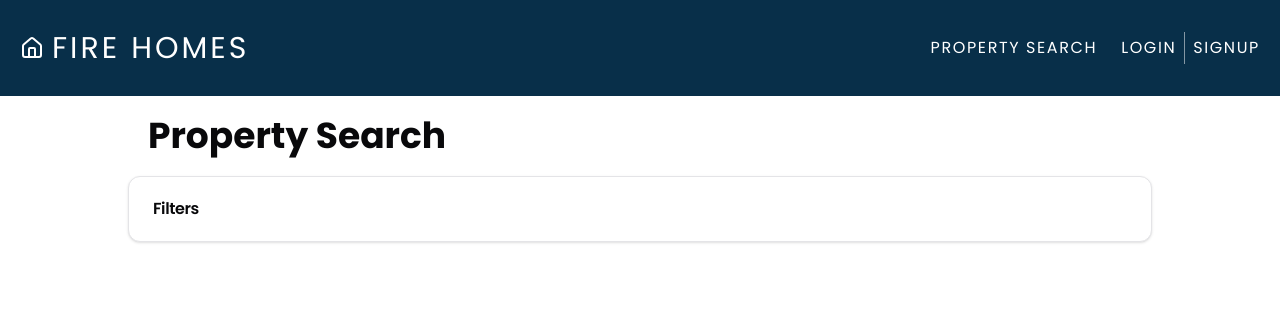
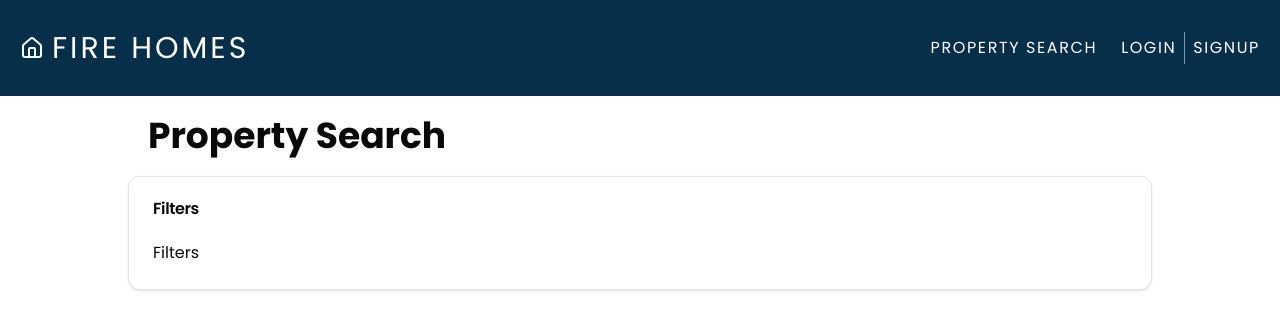
Before and after one commit to peter901/fire-homes-project, a Next.js app: page /property-search in a window 1280 px wide. Shown: the top 330 px of the page. Built offline with nearby package versions, Linux system fonts and the light colour scheme; no server answers.

Commit message:
add cardcontent to card

```diff
--- a/app/property-search/page.tsx
+++ b/app/property-search/page.tsx
@@ -1,4 +1,4 @@
-import { Card, CardHeader, CardTitle } from "@/components/ui/card";
+import { Card, CardContent, CardHeader, CardTitle } from "@/components/ui/card";
 
 export default function PropertySearch() {
   return (
@@ -9,6 +9,9 @@ export default function PropertySearch() {
         <CardHeader>
           <CardTitle>Filters</CardTitle>
         </CardHeader>
+        <CardContent>
+            Filters
+        </CardContent>
       </Card>
     </div>
   );
```
